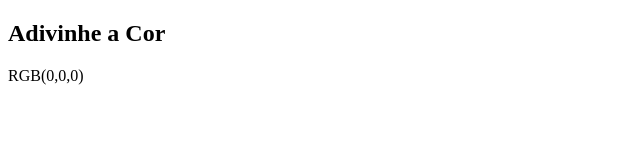
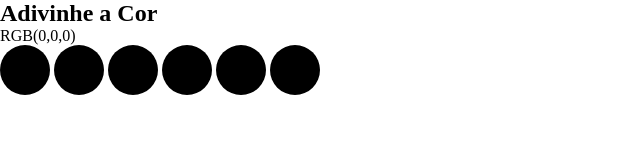
Before and after one commit to Jonathan-R-Andrade/color-guess, a website: page index.html in a window 1280 px wide. Shown: the whole page, without its empty margins (0-640 px from the left). Drawn offline with Linux system fonts and the light colour scheme.

Commit message:
Requisito 3 feito

```diff
--- a/index.html
+++ b/index.html
@@ -6,12 +6,21 @@
   <meta http-equiv="X-UA-Compatible" content="IE=edge">
   <meta name="viewport" content="width=device-width, initial-scale=1.0">
   <title>Adivinhe a Cor</title>
+  <link rel="stylesheet" href="style.css">
 </head>
 
 <body>
 
   <h2 id="title">Adivinhe a Cor</h2>
   <span id="rgb-text">RGB<span id="rgb-color">(0,0,0)</span></span>
+  <section id="colors">
+    <div class="ball"></div>
+    <div class="ball"></div>
+    <div class="ball"></div>
+    <div class="ball"></div>
+    <div class="ball"></div>
+    <div class="ball"></div>
+  </section>
 
 </body>
 
--- a/style.css
+++ b/style.css
@@ -0,0 +1,12 @@
+* {
+  margin: 0;
+  padding: 0;
+}
+
+.ball {
+  display: inline-block;
+  width: 50px;
+  height: 50px;
+  background-color: black;
+  border-radius: 50%;
+}
```
